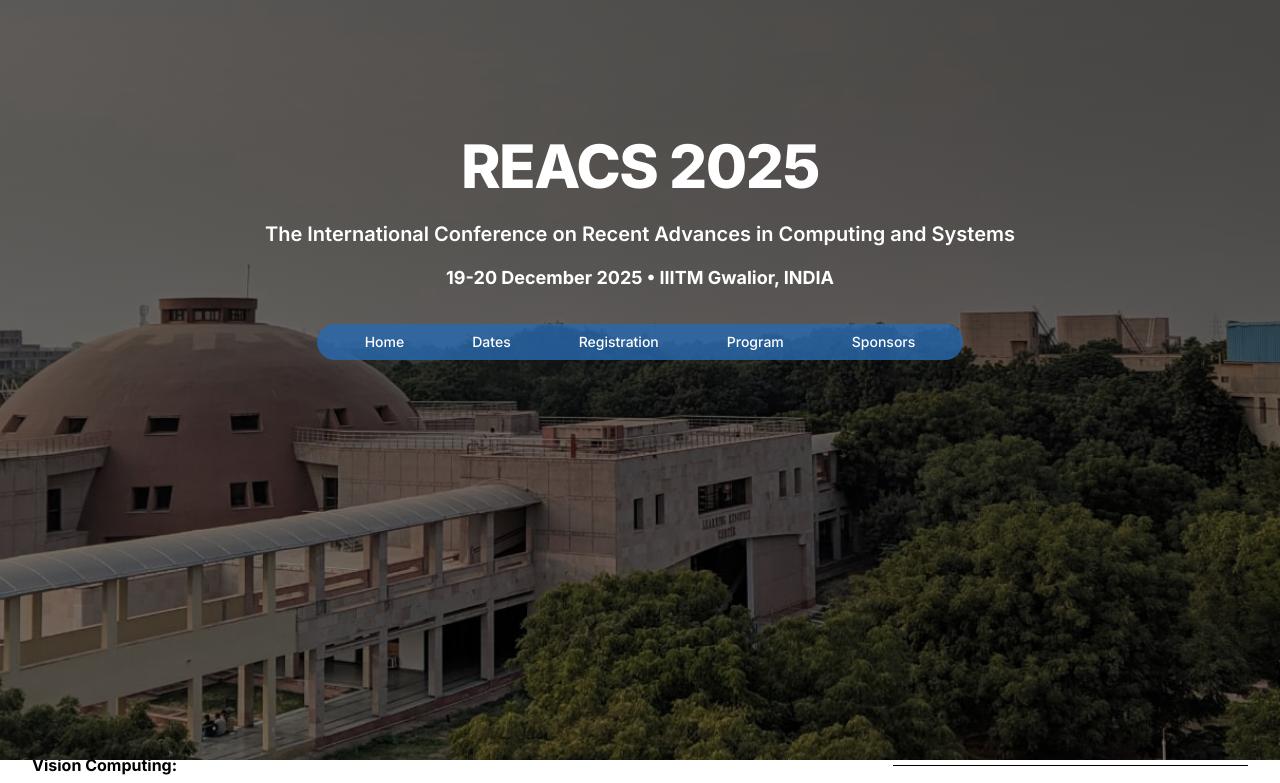
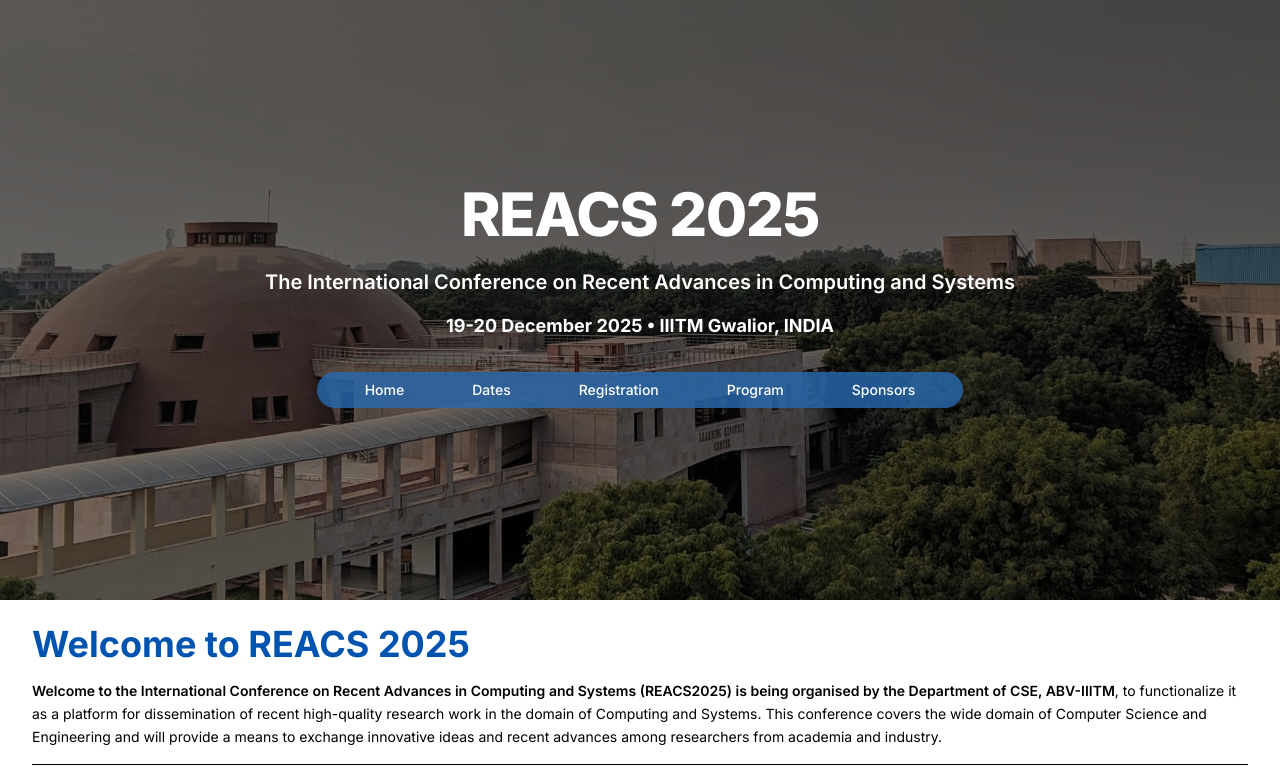
Before and after one commit to dewani12/ReACS_2025, a React (Vite) app in the folder frontend/: page / in a window 1280 px wide. Shown: the top 783 px of the page. Built offline with nearby package versions, Linux system fonts and the light colour scheme.

Commit message:
fix: adjust HeroSection dimensions for better responsiveness

```diff
--- a/frontend/src/components/HeroSection.jsx
+++ b/frontend/src/components/HeroSection.jsx
@@ -33,11 +33,11 @@
                 index === currentSlide ? 'opacity-100' : 'opacity-0'
               }`}>
             <img
-                className="w-full h-[400px] sm:h-[400px] md:h-[95vh] object-cover"
+                className="w-full h-[400px] sm:h-[400px] md:h-[600px] object-cover"
                 src={slide}
                 alt="library image"
             />
-            <div className="absolute h-[400px] sm:h-[400px] md:h-[95vh] inset-0 bg-gradient-to-b from-black/60 to-black/40" />
+            <div className="absolute h-[400px] sm:h-[400px] md:h-[600px] inset-0 bg-gradient-to-b from-black/60 to-black/40" />
         </div>
         ))}
 
@@ -51,7 +51,7 @@
         </div>
 
         {/* Hero Content */}
-        <div className="relative max-w-7xl mx-auto px-4 py-30 sm:py-30 md:py-34 sm:px-6 lg:px-4">
+        <div className="relative max-w-7xl mx-auto px-4 py-30 sm:py-30 md:py-46 sm:px-6 lg:px-4">
           <h1 className="text-2xl md:text-4xl font-extrabold tracking-tight text-white sm:text-5xl lg:text-6xl text-center">
             REACS 2025
           </h1>
```
